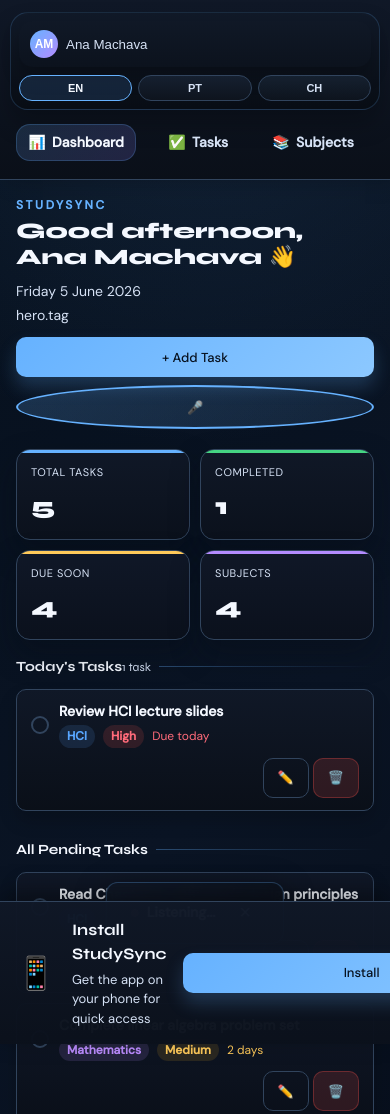
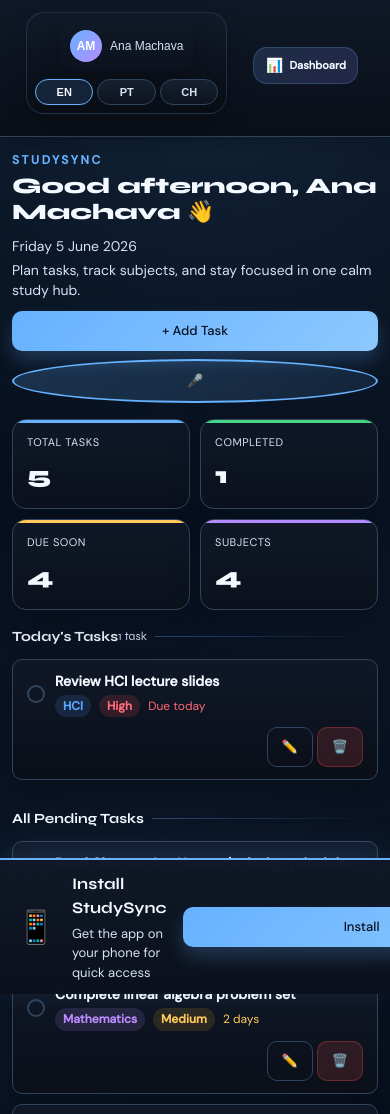
Before and after one commit to NaimaGulele/StudySync, a website: page index.html in a window 390 px wide. Shown: the top 1114 px of the page. Drawn offline with Linux system fonts and the light colour scheme.

Commit message:
Fix voice indicator visibility, improve mobile layout with horizontal sidebar, add hero.tag translations, enhance mobile responsiveness

```diff
--- a/css/style.css
+++ b/css/style.css
@@ -617,20 +617,24 @@
   left: 50%;
   transform: translateX(-50%) translateY(200px);
   background: linear-gradient(135deg, rgba(16,24,39,0.98), rgba(11,17,28,0.98));
-  border: 1px solid rgba(102,178,255,0.3);
-  border-radius: 12px;
-  padding: 16px 24px;
+  border: 2px solid rgba(102,178,255,0.4);
+  border-radius: 14px;
+  padding: 14px 20px;
   display: flex;
   align-items: center;
-  gap: 16px;
+  gap: 14px;
   z-index: 999;
-  box-shadow: 0 8px 32px rgba(0,0,0,0.4);
-  transition: transform 0.3s ease;
-  backdrop-filter: blur(8px);
+  box-shadow: 0 12px 40px rgba(102,178,255,0.2);
+  transition: transform 0.3s ease, opacity 0.3s ease;
+  backdrop-filter: blur(10px);
+  opacity: 0;
+  pointer-events: none;
 }
 
 .voice-indicator.active {
   transform: translateX(-50%) translateY(0);
+  opacity: 1;
+  pointer-events: auto;
 }
 
 .voice-status {
@@ -679,15 +683,15 @@
 /* ── Install Prompt ───────────────────────────────────────── */
 .install-prompt {
   position: fixed;
-  bottom: -200px;
+  bottom: -150px;
   left: 0;
   right: 0;
   z-index: 1000;
-  background: linear-gradient(180deg, rgba(16,24,39,0.98), rgba(11,17,28,0.98));
-  border-top: 1px solid var(--border);
-  padding: 16px;
+  background: linear-gradient(180deg, rgba(16,24,39,0.99), rgba(11,17,28,0.99));
+  border-top: 2px solid var(--accent);
+  padding: 12px 16px;
   transition: bottom 0.3s ease;
-  box-shadow: 0 -8px 24px rgba(0,0,0,0.4);
+  box-shadow: 0 -8px 32px rgba(102,178,255,0.15);
 }
 
 .install-prompt.show { bottom: 0; }
@@ -888,25 +892,67 @@
 @media (max-width: 640px) {
   :root { --radius: 14px; --radius-sm: 10px; }
 
-  body { font-size: 16px; line-height: 1.5; }
+  body { font-size: 15px; line-height: 1.5; }
 
   .app { flex-direction: column; }
   .sidebar {
     width: 100%;
     order: -1;
-    padding: 12px 0 8px;
+    padding: 12px 16px 10px;
     border-right: none;
     border-bottom: 1px solid var(--border);
+    flex-direction: row;
+    align-items: center;
+    justify-content: space-between;
   }
 
-  .main { overflow: visible; }
-  .page { padding: 16px; }
+  .top-profile-row {
+    display: flex;
+    align-items: center;
+    gap: 12px;
+    width: auto;
+    flex: 1;
+  }
+
+  .user-chip { padding: 4px 8px; font-size: 12px; }
+  .avatar { width: 32px; height: 32px; }
+
+  .sidebar nav {
+    display: flex;
+    gap: 2px;
+    padding: 0;
+    margin: 0;
+    width: auto;
+  }
+
+  .nav-item {
+    padding: 6px 8px;
+    font-size: 11px;
+    gap: 4px;
+  }
+
+  .nav-item .icon { font-size: 16px; }
+  .nav-item:not(.active) { display: none; }
+
+  .lang-switch {
+    display: flex;
+    gap: 4px;
+  }
+
+  .lang-btn {
+    padding: 4px 8px;
+    font-size: 10px;
+    min-width: auto;
+  }
+
+  .main { overflow: visible; padding-bottom: 20px; }
+  .page { padding: 14px 12px; }
 
   .page-header {
     flex-direction: column;
     align-items: stretch;
-    gap: 12px;
-    margin-bottom: 20px;
+    gap: 10px;
+    margin-bottom: 16px;
   }
 
   .hero-copy { gap: 4px; }
--- a/js/app.js
+++ b/js/app.js
@@ -37,6 +37,7 @@
 
 const translations = {
   en: {
+    'hero.tag': 'Plan tasks, track subjects, and stay focused in one calm study hub.',
     'nav.dashboard': 'Dashboard',
     'nav.tasks': 'Tasks',
     'nav.subjects': 'Subjects',
@@ -145,6 +146,7 @@
     'toast.profileNameRequired': '⚠️ Please enter your full name',
   },
   pt: {
+    'hero.tag': 'Planeje tarefas, acompanhe disciplinas e mantenha o foco em um hub de estudo tranquilo.',
     'nav.dashboard': 'Painel',
     'nav.tasks': 'Tarefas',
     'nav.subjects': 'Disciplinas',
@@ -253,6 +255,7 @@
     'toast.profileNameRequired': '⚠️ Digite seu nome completo',
   },
   ch: {
+    'hero.tag': 'Pfuna na kundzela ntlawa, akulandza mibirhi, no kundzela nndzela vhahle ku kustudiela.',
     'nav.dashboard': 'Boti',
     'nav.tasks': 'Ntlawa',
     'nav.subjects': 'Mbirhi',
@@ -662,7 +665,7 @@
     : `<div class="empty-state"><div class="icon">🔗</div><h3>${t('resources.emptyTitle')}</h3><p>${t('resources.emptyText')}</p></div>`;
 }
 
-// ── Select Sync ─────────────────────���──────────────────────────
+// ── Select Sync ─────────────────────�����──────────────────────────
 function updateSelects() {
   ['task-subject', 'res-subject'].forEach(id => {
     const el = document.getElementById(id);
```
